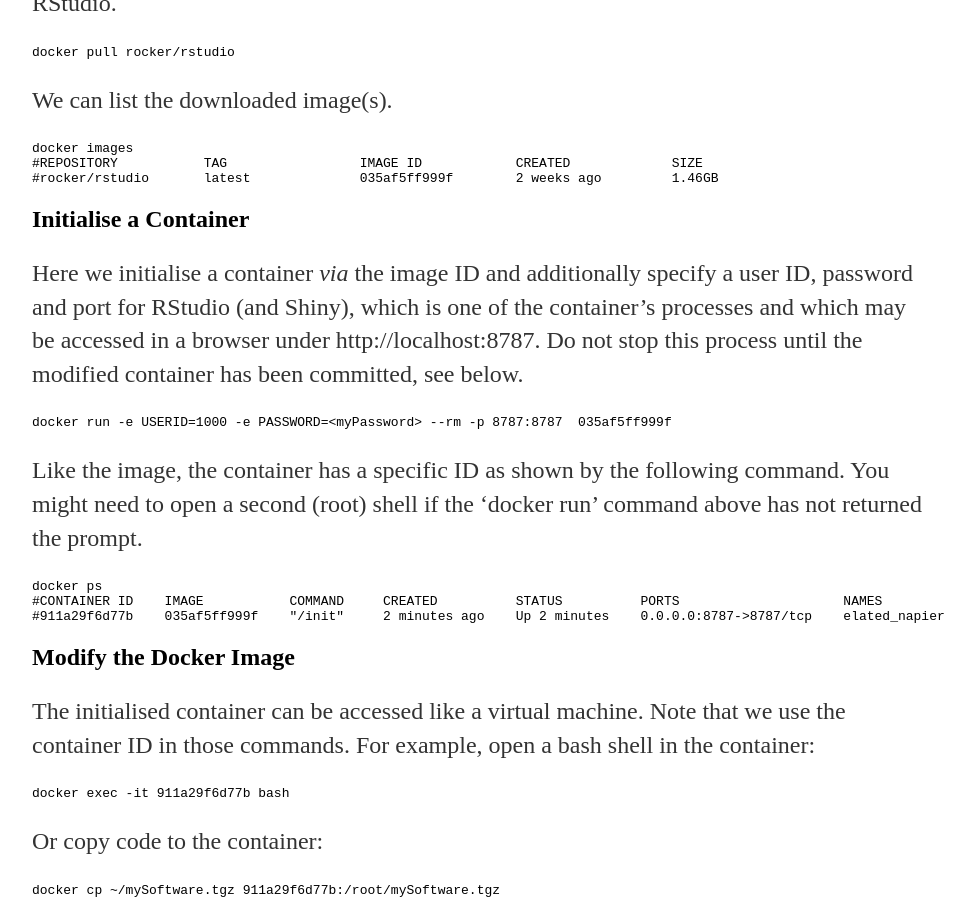
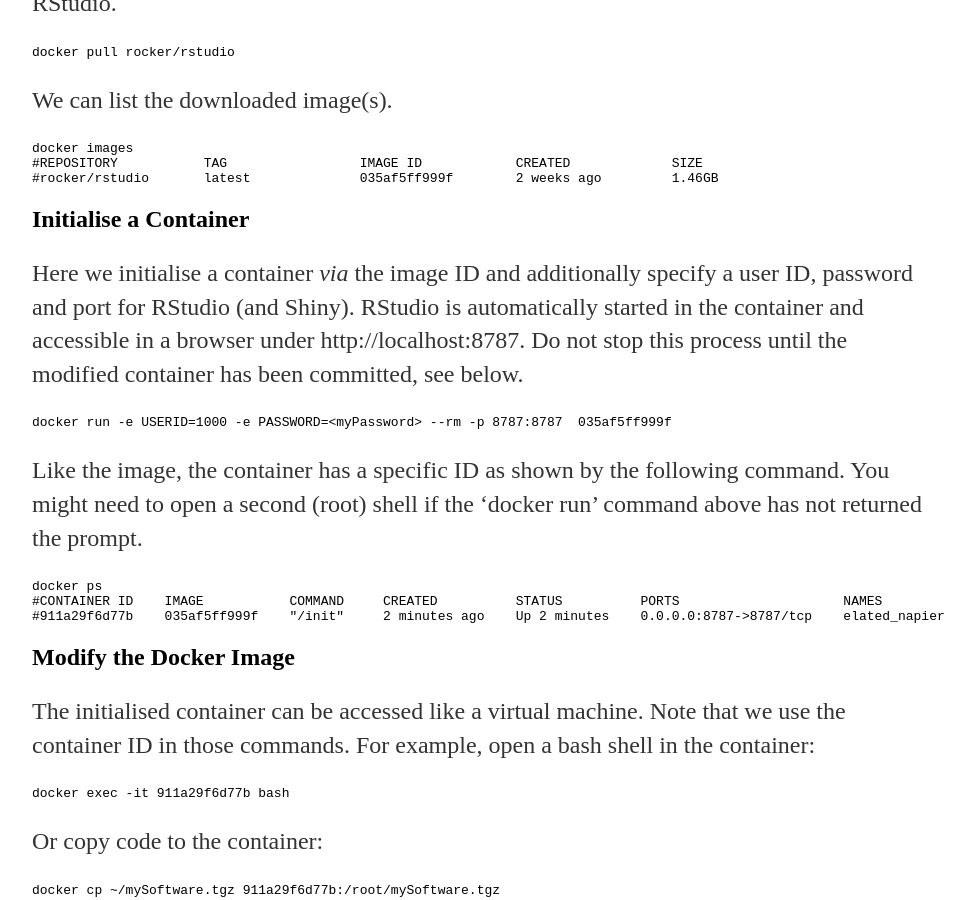
Before and after one commit to jkleinj/jkleinj.github.io, a Jekyll site: the page built from _posts/2020-05-06-Docker-for-the-Computational-Scientist.md, in a window 1280 px wide and 900 px high, scrolled down 1589 px. Shown: the whole window, without its empty margins (160-1132 px from the left). Built offline with Jekyll 4.4.1, drawn with Linux system fonts in a browser that asks for light colours.

Commit message:
Update 2020-05-06-Docker-for-the-Computational-Scientist.md

````diff
--- a/_posts/2020-05-06-Docker-for-the-Computational-Scientist.md
+++ b/_posts/2020-05-06-Docker-for-the-Computational-Scientist.md
@@ -55,7 +55,7 @@
 ```
 
 ## Initialise a Container
-Here we initialise a container *via* the image ID and additionally specify a user ID, password and port for RStudio (and Shiny), which is one of the container's processes and which may be accessed in a browser under http://localhost:8787. Do not stop this process until the modified container has been committed, see below.
+Here we initialise a container *via* the image ID and additionally specify a user ID, password and port for RStudio (and Shiny). RStudio is automatically started in the container and accessible in a browser under http://localhost:8787. Do not stop this process until the modified container has been committed, see below.
 ```
 docker run -e USERID=1000 -e PASSWORD=<myPassword> --rm -p 8787:8787  035af5ff999f
 ```
````
